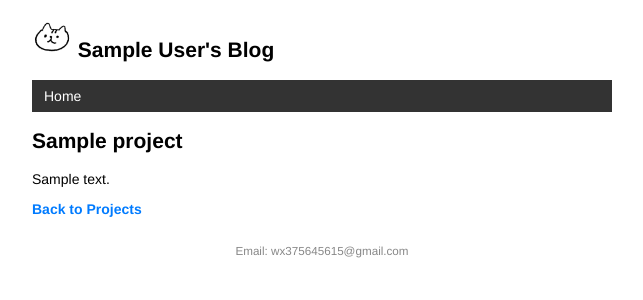
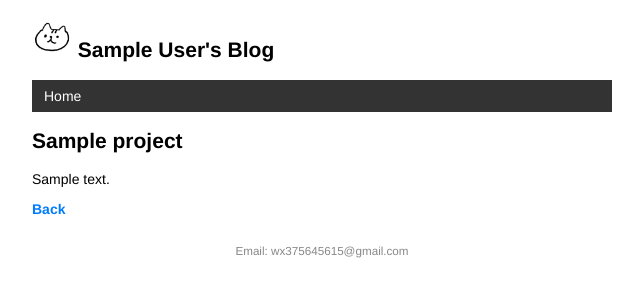
Before and after one commit to seraohine/watchlist, a Flask app: page /view/1 in a window 1280 px wide. Shown: the top 300 px of the page, without its empty margins (318-961 px from the left). Run offline with Flask 3, Linux system fonts and the light colour scheme; tables that the repository leaves empty hold one stand-in row (values such as "Sample post").

Commit message:
modify some css style

```diff
--- a/static/style.css
+++ b/static/style.css
@@ -168,3 +168,8 @@ input[name=year] {
 .inline-form {
     display: inline;
 }
+.delete-btn
+{
+    background-color:red;
+    color:white;
+}
--- a/templates/index.html
+++ b/templates/index.html
@@ -21,7 +21,7 @@
             <li>{{ project.title }}
                 <span class="float-right">
                     <form class="inline-form" method="post" action="{{ url_for('delete', project_id=project.id) }}">
-                    <input class="btn" type="submit" name="delete" value="Delete" onclick="return confirm('Are you sure?')">
+                    <input class="btn delete-btn" type="submit" name="delete" value="Delete" onclick="return confirm('Are you sure?')">
                     </form>
                     <a class="Edit" href="{{ url_for('edit_project', project_id=project.id) }}"  title="edit the essay">Edit</a>
                     <a class="View" href="{{ url_for('view_project', project_id=project.id) }}"  title="view the project">View</a>
--- a/templates/view_project.html
+++ b/templates/view_project.html
@@ -11,7 +11,7 @@
     {% block content %}
     <h2>{{ project.title }}</h2>
     <p>{{ project.content | safe }}</p>
-    <a href="{{ url_for('index') }}" class="back-to-projects">Back to Projects</a>
+    <a href="{{ url_for('index') }}" class="back-to-projects">Back</a>
     {% endblock %}
 </body>
 </html>
```
